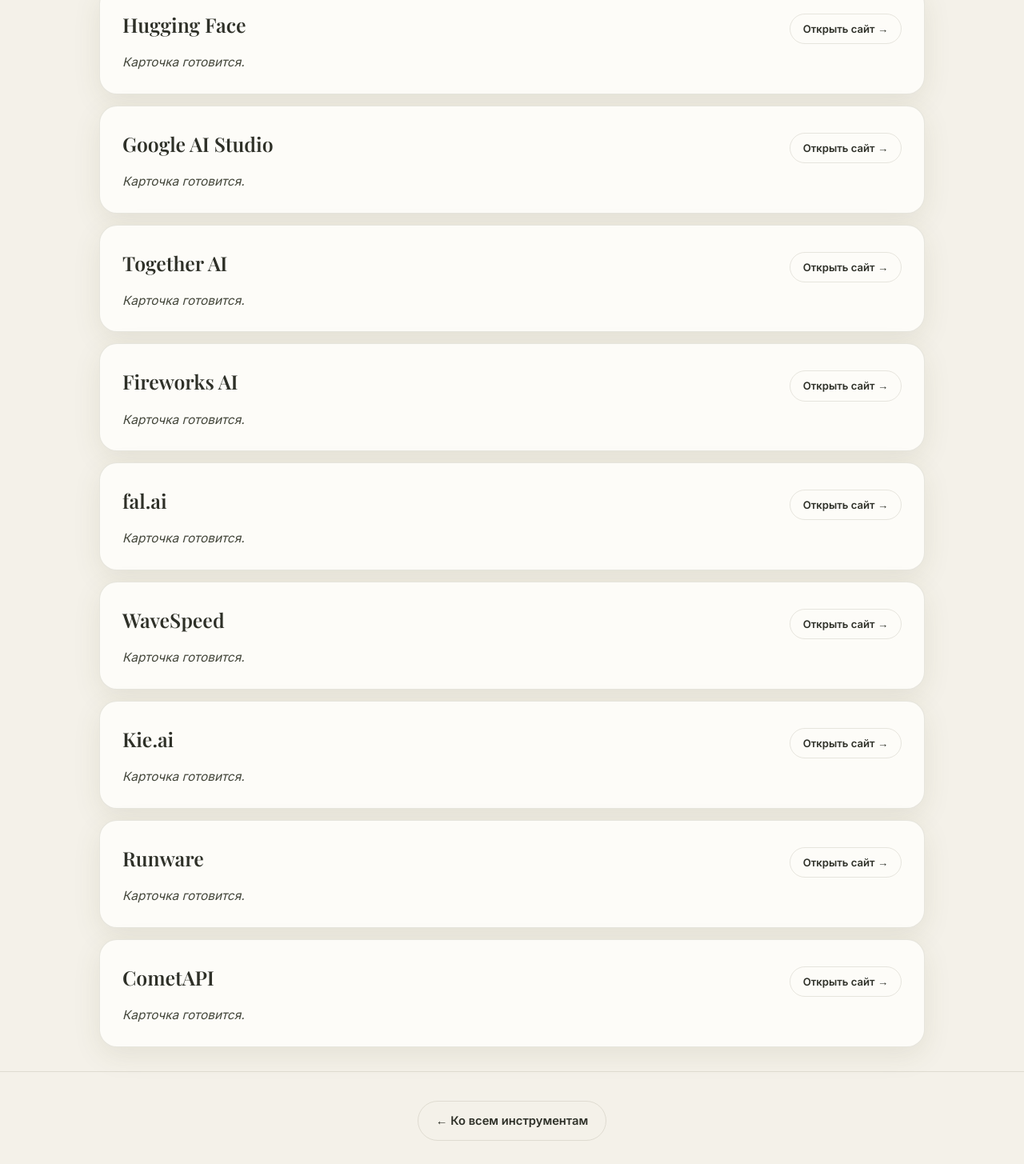
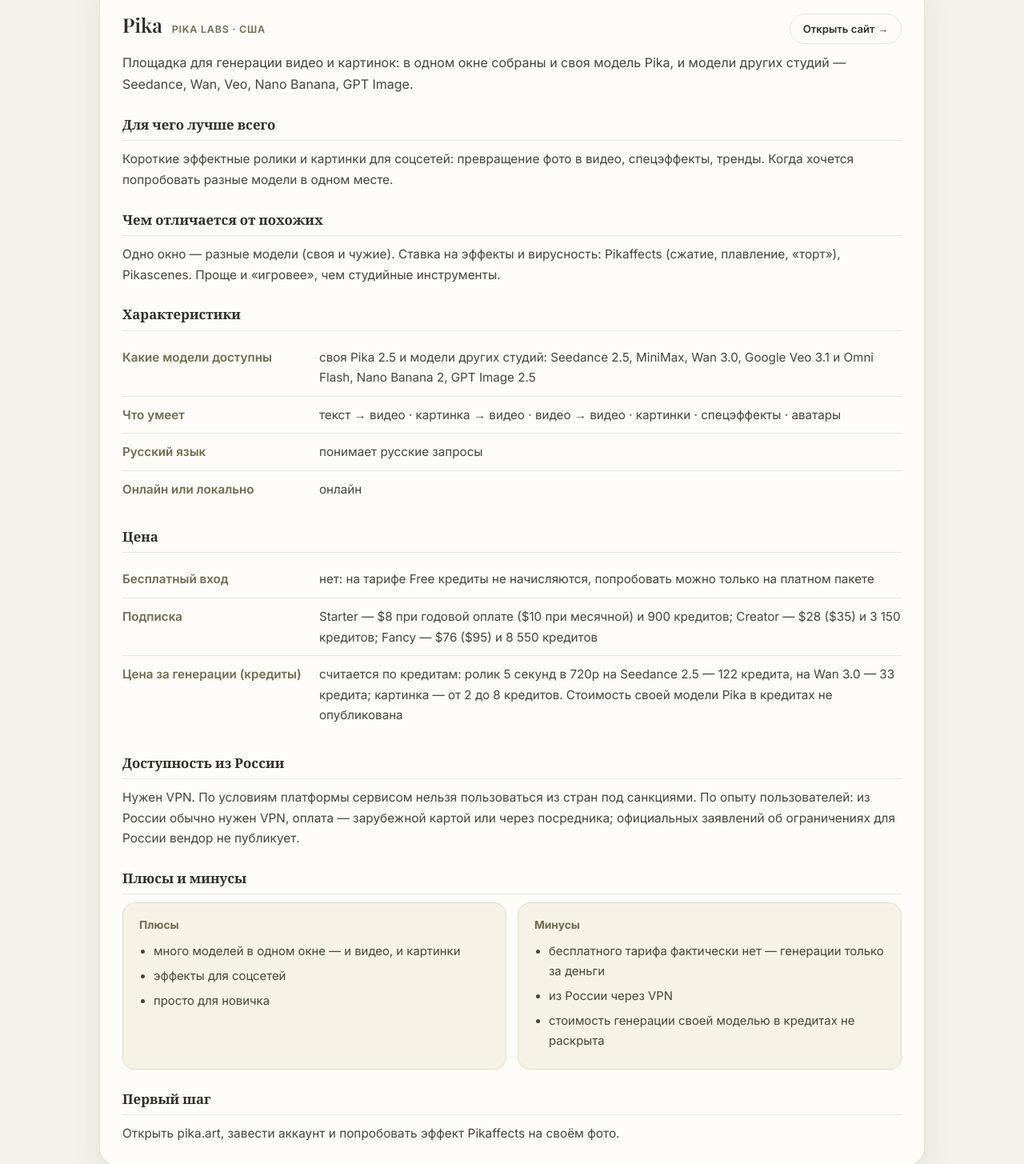
Before and after one commit to varyatobby-hue/neuroseti-s-nulya, a plain HTML site: page инструменты-агрегаторы.html in a window 1280 px wide. Shown: the part 743-2198 px from the top of the page at 80% size. Drawn offline with nearby package versions, Linux system fonts and the light colour scheme; a web font is replaced by a local one.

Commit message:
Pika перенесена из «Видео» в «Агрегаторы» (площадка со своими и чужими моделями)

```diff
--- a/инструменты-агрегаторы.html
+++ b/инструменты-агрегаторы.html
@@ -81,6 +81,7 @@
     <a href="#replicate">Replicate</a>
     <a href="#openrouter">OpenRouter</a>
     <a href="#poe">Poe</a>
+    <a href="#pika">Pika</a>
     <a href="#huggingface">Hugging Face</a>
     <a href="#google-ai-studio">Google AI Studio</a>
     <a href="#together">Together AI</a>
@@ -114,6 +115,53 @@
     <div class="card-head"><h2>Poe</h2><a class="site" href="https://poe.com" target="_blank" rel="noopener">Открыть сайт →</a></div>
     <p class="soon">Карточка готовится.</p>
   </article>
+  <article class="card" id="pika">
+    <div class="card-head"><h2>Pika</h2><span class="co">Pika Labs · США</span><a class="site" href="https://pika.art" target="_blank" rel="noopener">Открыть сайт →</a></div>
+    <p class="lead">Площадка для генерации видео и картинок: в одном окне собраны и своя модель Pika, и модели других студий — Seedance, Wan, Veo, Nano Banana, GPT Image.</p>
+
+    <h3>Для чего лучше всего</h3>
+    <p>Короткие эффектные ролики и картинки для соцсетей: превращение фото в видео, спецэффекты, тренды. Когда хочется попробовать разные модели в одном месте.</p>
+
+    <h3>Чем отличается от похожих</h3>
+    <p>Одно окно — разные модели (своя и чужие). Ставка на эффекты и вирусность: Pikaffects (сжатие, плавление, «торт»), Pikascenes. Проще и «игровее», чем студийные инструменты.</p>
+
+    <h3>Характеристики</h3>
+    <div class="specs">
+    <div class="spec"><span class="k">Какие модели доступны</span><span class="v">своя Pika 2.5 и модели других студий: Seedance 2.5, MiniMax, Wan 3.0, Google Veo 3.1 и Omni Flash, Nano Banana 2, GPT Image 2.5</span></div>
+    <div class="spec"><span class="k">Что умеет</span><span class="v">текст → видео · картинка → видео · видео → видео · картинки · спецэффекты · аватары</span></div>
+    <div class="spec"><span class="k">Русский язык</span><span class="v">понимает русские запросы</span></div>
+    <div class="spec"><span class="k">Онлайн или локально</span><span class="v">онлайн</span></div>
+    </div>
+
+    <h3>Цена</h3>
+    <div class="specs">
+    <div class="spec"><span class="k">Бесплатный вход</span><span class="v">нет: на тарифе Free кредиты не начисляются, попробовать можно только на платном пакете</span></div>
+    <div class="spec"><span class="k">Подписка</span><span class="v">Starter — $8 при годовой оплате ($10 при месячной) и 900 кредитов; Creator — $28 ($35) и 3 150 кредитов; Fancy — $76 ($95) и 8 550 кредитов</span></div>
+    <div class="spec"><span class="k">Цена за генерации (кредиты)</span><span class="v">считается по кредитам: ролик 5 секунд в 720p на Seedance 2.5 — 122 кредита, на Wan 3.0 — 33 кредита; картинка — от 2 до 8 кредитов. Стоимость своей модели Pika в кредитах не опубликована</span></div>
+    </div>
+
+    <h3>Доступность из России</h3>
+    <p>Нужен VPN. По условиям платформы сервисом нельзя пользоваться из стран под санкциями. По опыту пользователей: из России обычно нужен VPN, оплата — зарубежной картой или через посредника; официальных заявлений об ограничениях для России вендор не публикует.</p>
+
+    <h3>Плюсы и минусы</h3>
+    <div class="pc">
+      <div><b>Плюсы</b><ul>
+        <li>много моделей в одном окне — и видео, и картинки</li>
+        <li>эффекты для соцсетей</li>
+        <li>просто для новичка</li>
+      </ul></div>
+      <div><b>Минусы</b><ul>
+        <li>бесплатного тарифа фактически нет — генерации только за деньги</li>
+        <li>из России через VPN</li>
+        <li>стоимость генерации своей моделью в кредитах не раскрыта</li>
+      </ul></div>
+    </div>
+
+    <h3>Первый шаг</h3>
+    <p>Открыть pika.art, завести аккаунт и попробовать эффект Pikaffects на своём фото.</p>
+  </article>
+
+
 
   <article class="card" id="huggingface">
     <div class="card-head"><h2>Hugging Face</h2><a class="site" href="https://huggingface.co" target="_blank" rel="noopener">Открыть сайт →</a></div>
```
Also changed, not shown: index.html (+1 -0 lines), инструменты.html (+1 -1 lines).
